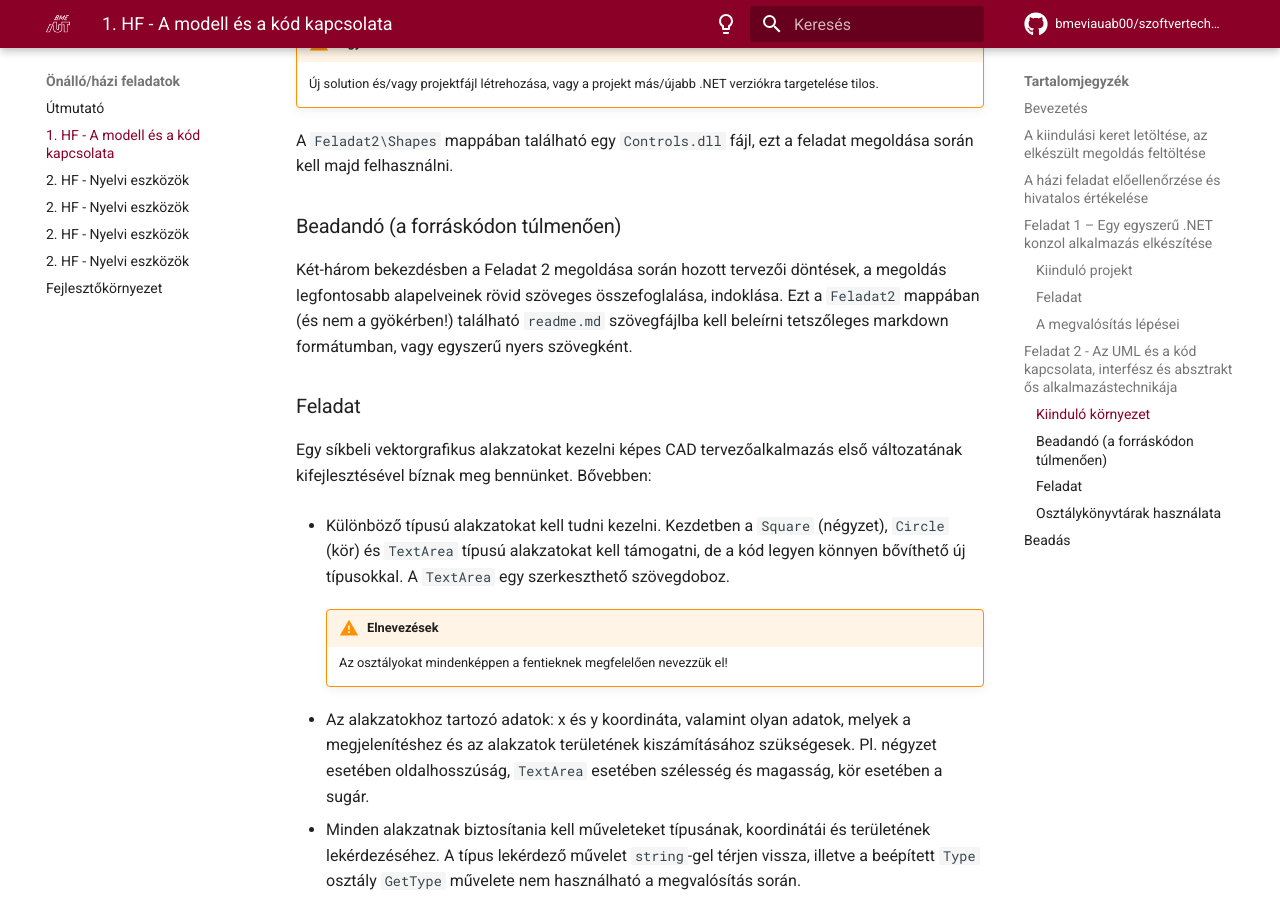
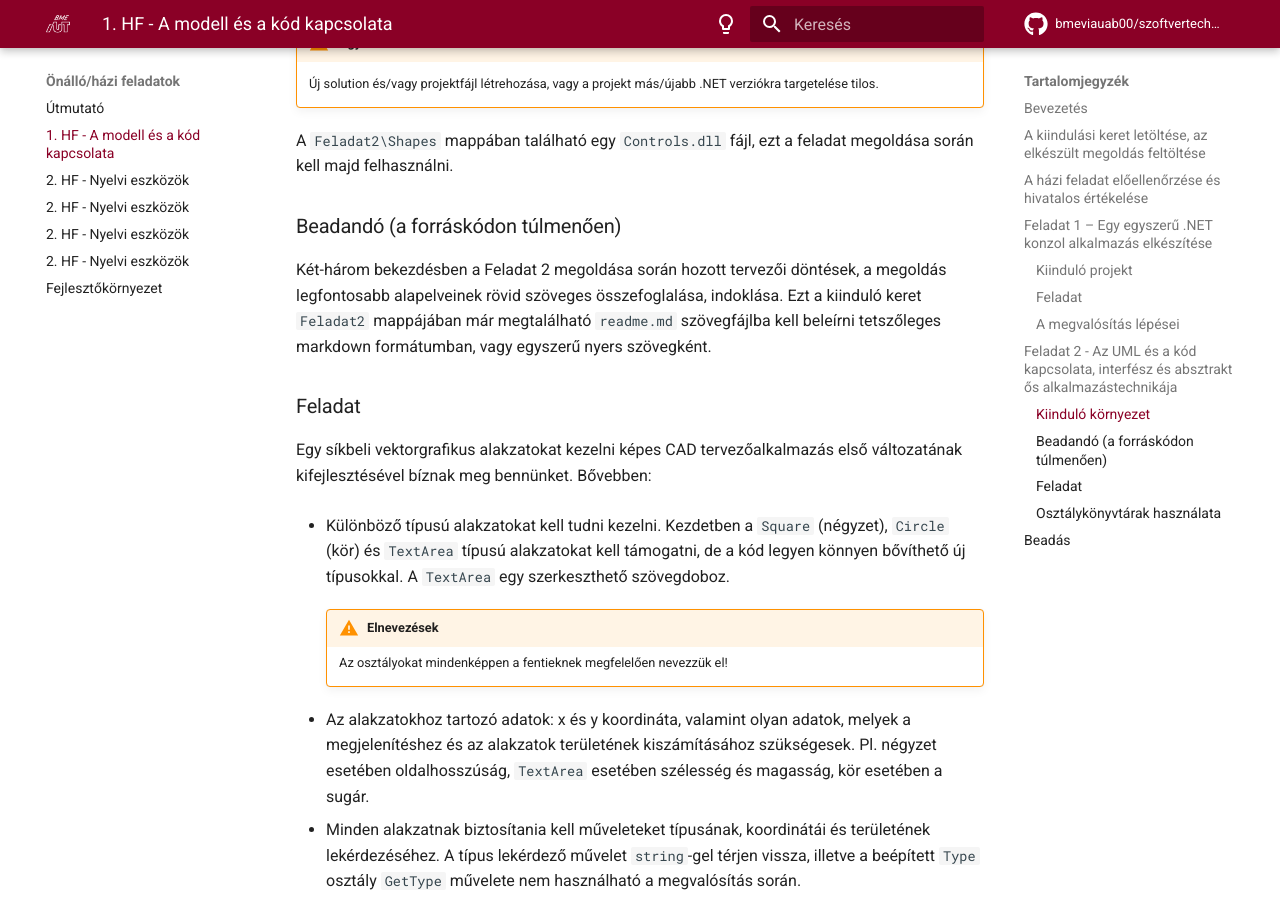
Before and after one commit to bmeviauab00/szoftvertechnikak, an MkDocs documentation site: the page built from docs/hazi/1-model-es-kod-kapcsolata/index.md, in a window 1280 px wide and 900 px high, scrolled down 4190 px. Built offline with MkDocs 1.6.1 and Material for MkDocs 9.7.7, drawn with Linux system fonts in a browser that asks for light colours; comment, search, counter and statistics services are not loaded.

Commit message:
HF1, readme.md leírás helye

```diff
--- a/docs/hazi/1-model-es-kod-kapcsolata/index.md
+++ b/docs/hazi/1-model-es-kod-kapcsolata/index.md
@@ -202,7 +202,7 @@ A `Feladat2\Shapes` mappában található egy `Controls.dll` fájl, ezt a felada
 
 ### Beadandó (a forráskódon túlmenően)
 
-Két-három bekezdésben a Feladat 2 megoldása során hozott tervezői döntések, a megoldás legfontosabb alapelveinek rövid szöveges összefoglalása, indoklása. Ezt a `Feladat2` mappában (és nem a gyökérben!) található `readme.md` szövegfájlba kell beleírni tetszőleges markdown formátumban, vagy egyszerű nyers szövegként.
+Két-három bekezdésben a Feladat 2 megoldása során hozott tervezői döntések, a megoldás legfontosabb alapelveinek rövid szöveges összefoglalása, indoklása. Ezt a kiinduló keret `Feladat2` mappájában már megtalálható `readme.md` szövegfájlba kell beleírni tetszőleges markdown formátumban, vagy egyszerű nyers szövegként.
 
 ### Feladat
 
```
